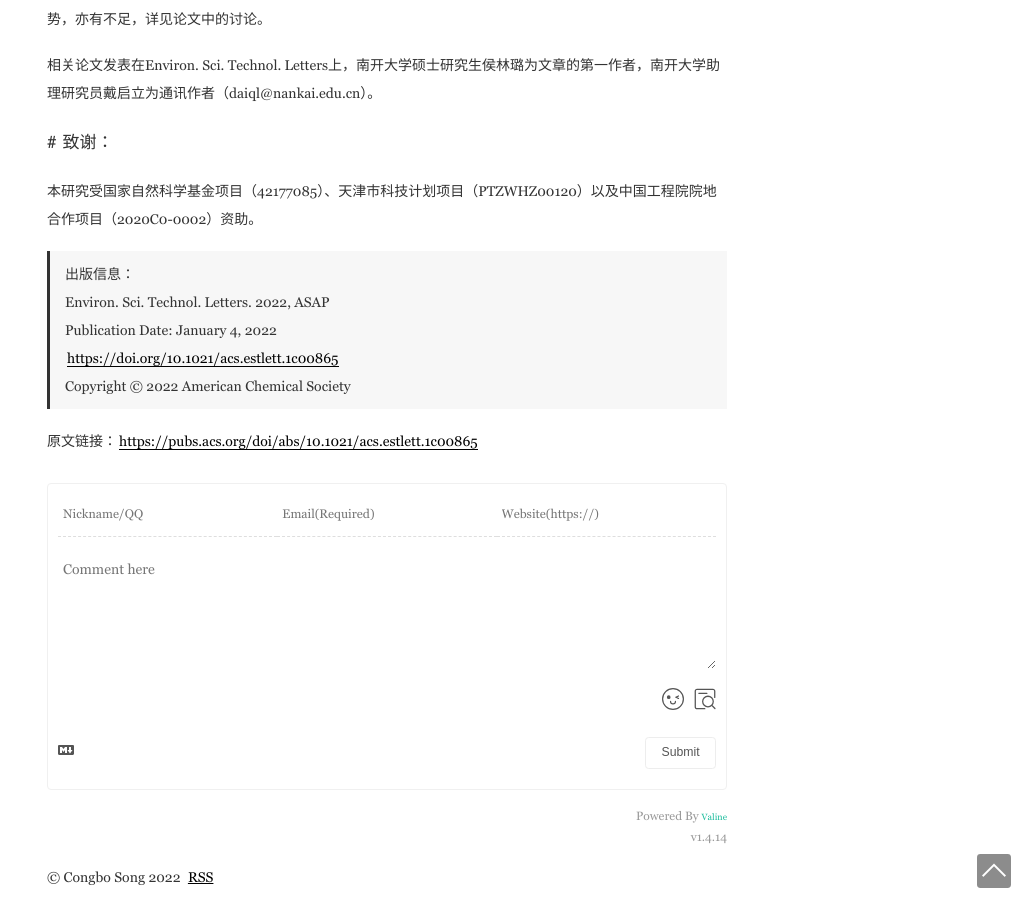
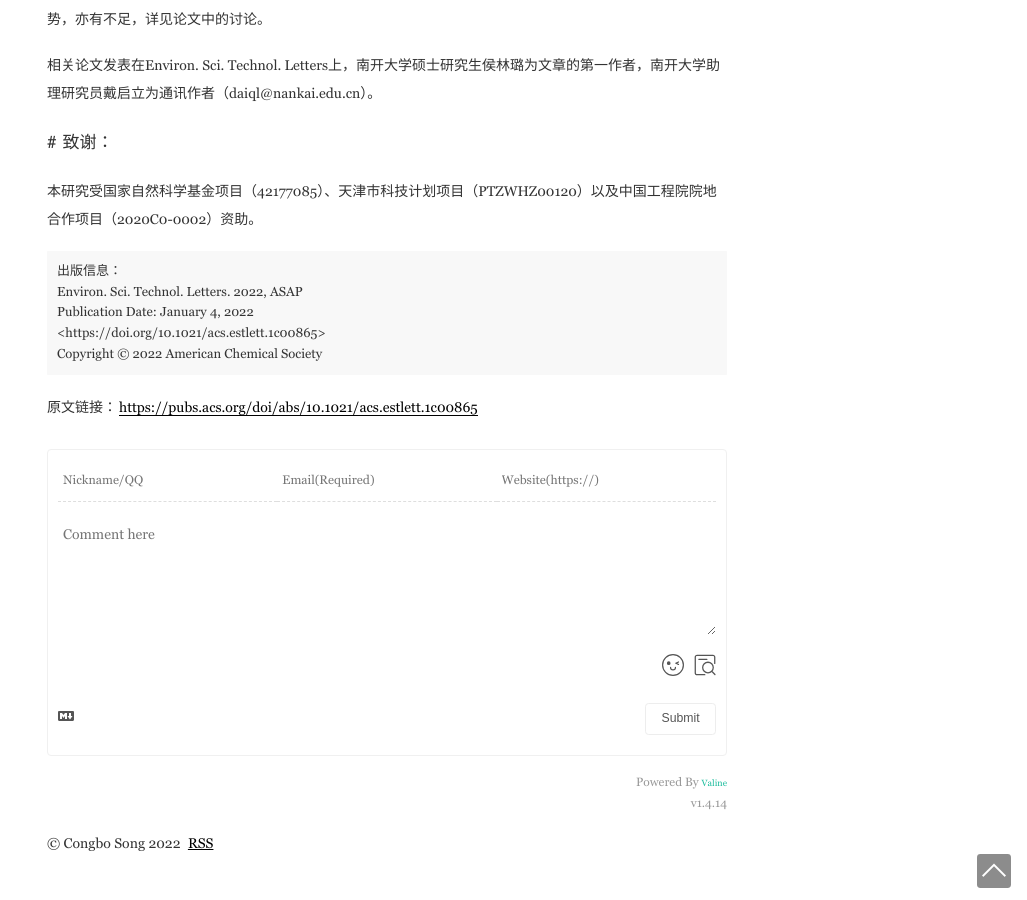
Before and after one commit to songair/Congbo, a Jekyll site: the page built from _posts/2022-01-16-机器学习与灰霾污染.md, in a window 1280 px wide and 900 px high, scrolled down 2874 px. Shown: the whole window, without its empty margins (253-1280 px from the left). Built offline with Jekyll 4.4.1, drawn with Linux system fonts in a browser that asks for light colours; some web fonts are replaced; comment, search, counter and statistics services are not loaded.

Commit message:
Update 2022-01-16-机器学习与灰霾污染.md

```diff
--- a/_posts/2022-01-16-机器学习与灰霾污染.md
+++ b/_posts/2022-01-16-机器学习与灰霾污染.md
@@ -45,14 +45,10 @@ comments: true
 
 本研究受国家自然科学基金项目（42177085）、天津市科技计划项目（PTZWHZ00120）以及中国工程院院地合作项目（2020C0-0002）资助。
 
->出版信息：
->
->Environ. Sci. Technol. Letters. 2022, ASAP
->
->Publication Date: January 4, 2022
->
-><https://doi.org/10.1021/acs.estlett.1c00865>
->
->Copyright © 2022 American Chemical Society
+    出版信息：
+    Environ. Sci. Technol. Letters. 2022, ASAP
+    Publication Date: January 4, 2022
+    <https://doi.org/10.1021/acs.estlett.1c00865>
+    Copyright © 2022 American Chemical Society
 
 原文链接：<https://pubs.acs.org/doi/abs/10.1021/acs.estlett.1c00865>
```
